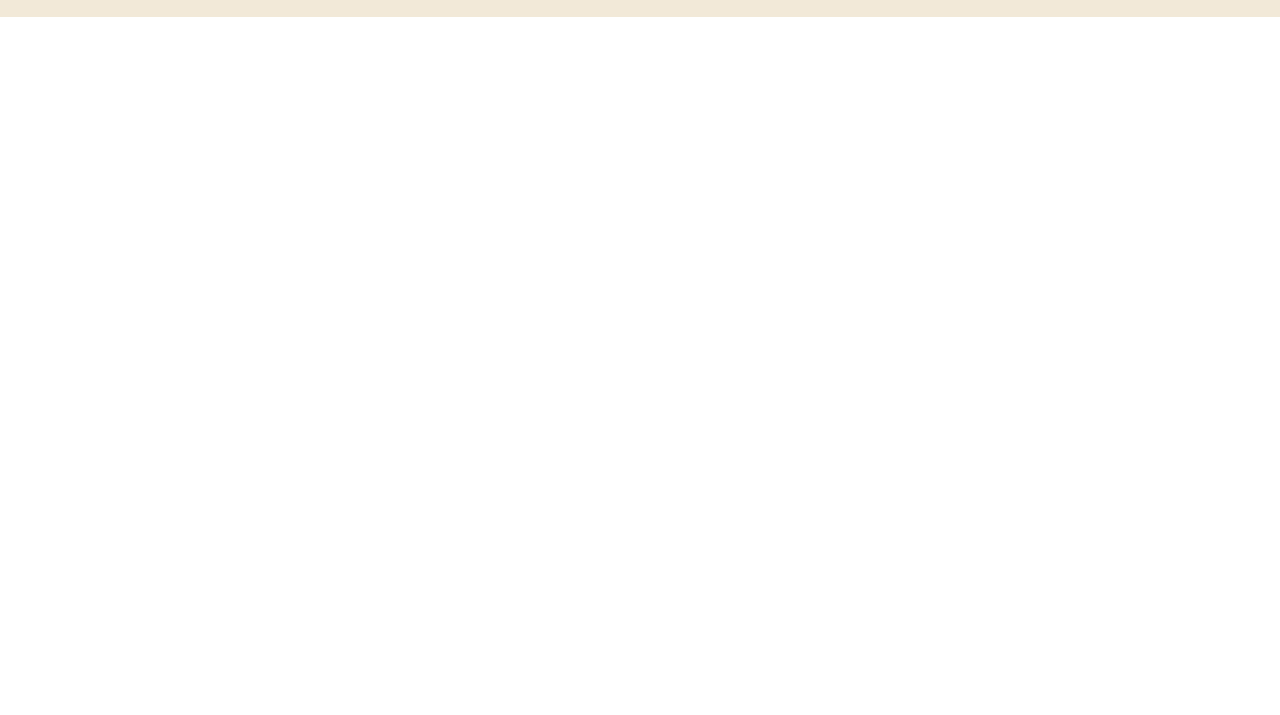
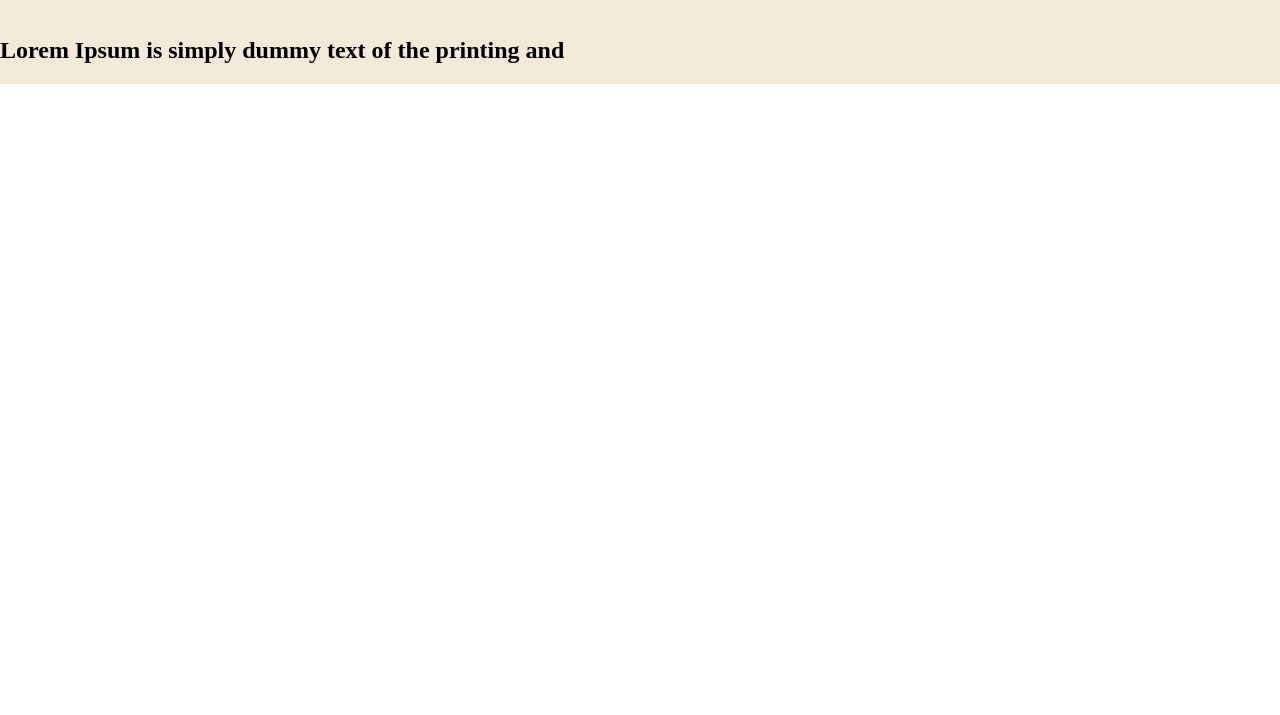
Before and after one commit to dev-y8nh2/deploy, a plain HTML site: page index.html in a window 1280 px wide. Shown: the part 85-800 px from the top of the page. Drawn offline with Linux system fonts and the light colour scheme.

Commit message:
feat : add header section

```diff
--- a/index.html
+++ b/index.html
@@ -16,6 +16,10 @@
             <li><a href="#" class="btn-download">Download</a></li>
         </ul>
     </nav>
+    <section style="display:flex">
+        <h2>Lorem Ipsum is simply
+            dummy text of the printing and</h2>
+    </section>
 </header>
 
 </body>
```
